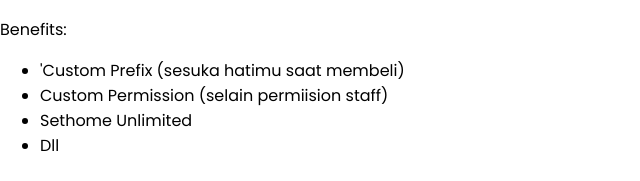
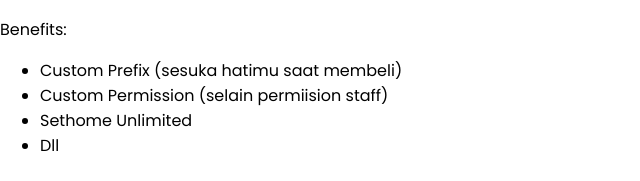
Before and after one commit to pandhu-rendra/cosmicnetwork, a plain HTML site: page HTML/Shop.html in a window 1280 px wide. Shown: the part 1906-2087 px from the top of the page, 0-640 px from the left. Drawn offline with Linux system fonts and the light colour scheme.

Commit message:
Update Shop.html

```diff
--- a/HTML/Shop.html
+++ b/HTML/Shop.html
@@ -374,7 +374,7 @@
                 <span>Benefits:</span>
 
                 <ul>
-                    <li>'Custom Prefix (sesuka hatimu saat membeli)</li>
+                    <li>Custom Prefix (sesuka hatimu saat membeli)</li>
                     <li>Custom Permission (selain permiision staff)</li>
                     <li>Sethome Unlimited</li>
                     <li>Dll</li>
```
